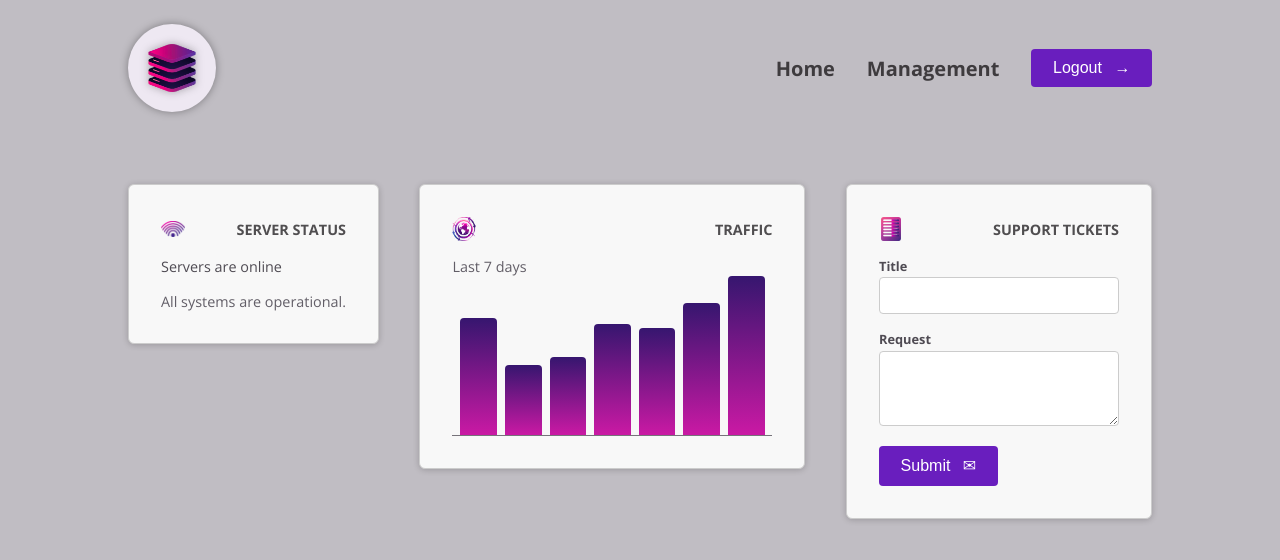
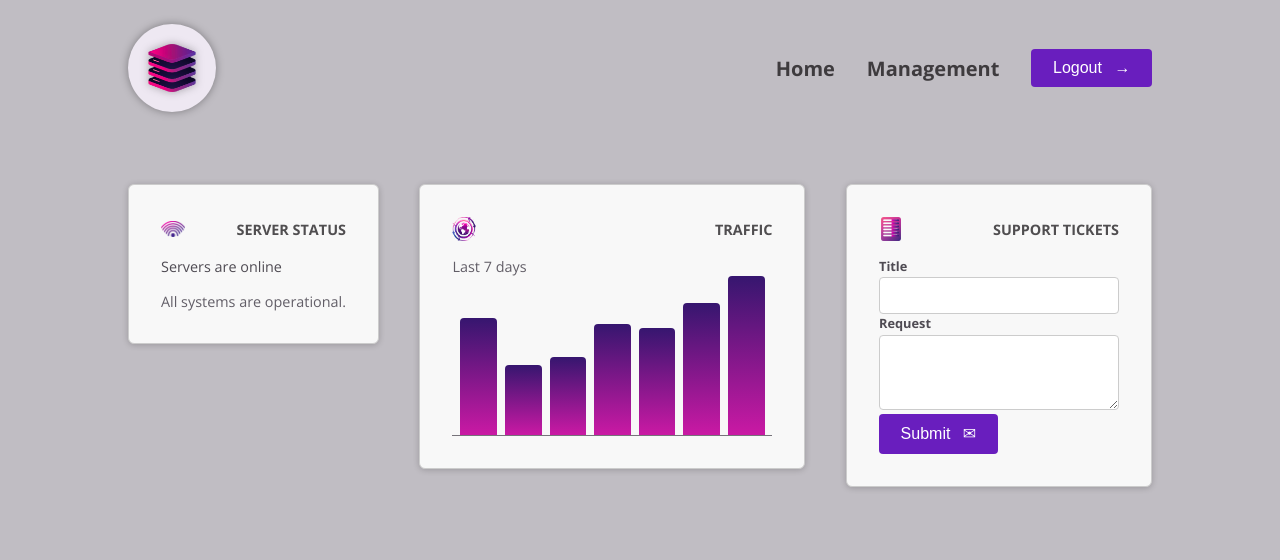
Before and after one commit to Oleg-ru/ng-maximilian-tickets-app, an Angular app: page / in a window 1280 px wide. Shown: the top 560 px of the page. Built offline with nearby package versions, Linux system fonts and the light colour scheme.

Commit message:
feature: add control component and use in ng-content with or tags

```diff
--- a/src/components/dashboard/tickets/new-ticket/new-ticket.html
+++ b/src/components/dashboard/tickets/new-ticket/new-ticket.html
@@ -1,12 +1,10 @@
 <form>
-  <p>
-    <label for="title">Title</label>
+  <app-control label="Title">
     <input name="title" id="title" type="text">
-  </p>
-  <p>
-    <label for="request">Request</label>
+  </app-control>
+  <app-control label="Request">
     <textarea name="request" id="request" rows="3"></textarea>
-  </p>
+  </app-control>
   <p>
     <button appButton>
       Submit
--- a/src/components/dashboard/tickets/new-ticket/new-ticket.ts
+++ b/src/components/dashboard/tickets/new-ticket/new-ticket.ts
@@ -1,9 +1,10 @@
 import { Component } from '@angular/core';
 import { Button } from '../../../../shared/button/button';
+import { Control } from '../../../../shared/control/control';
 
 @Component({
   selector: 'app-new-ticket',
-  imports: [Button],
+  imports: [Button, Control],
   templateUrl: './new-ticket.html',
   styleUrl: './new-ticket.css',
 })
--- /dev/null
+++ b/src/shared/control/control.html
@@ -0,0 +1,4 @@
+<p>
+  <label [for]="label().toLowerCase()">{{label()}}</label>
+  <ng-content select="input, textarea"/>
+</p>
--- /dev/null
+++ b/src/shared/control/control.ts
@@ -0,0 +1,11 @@
+import { Component, input } from '@angular/core';
+
+@Component({
+  selector: 'app-control',
+  imports: [],
+  templateUrl: './control.html',
+  styleUrl: './control.css',
+})
+export class Control {
+  label = input.required<string>();
+}
```
Also changed, not shown: src/shared/control/control.css (added).
